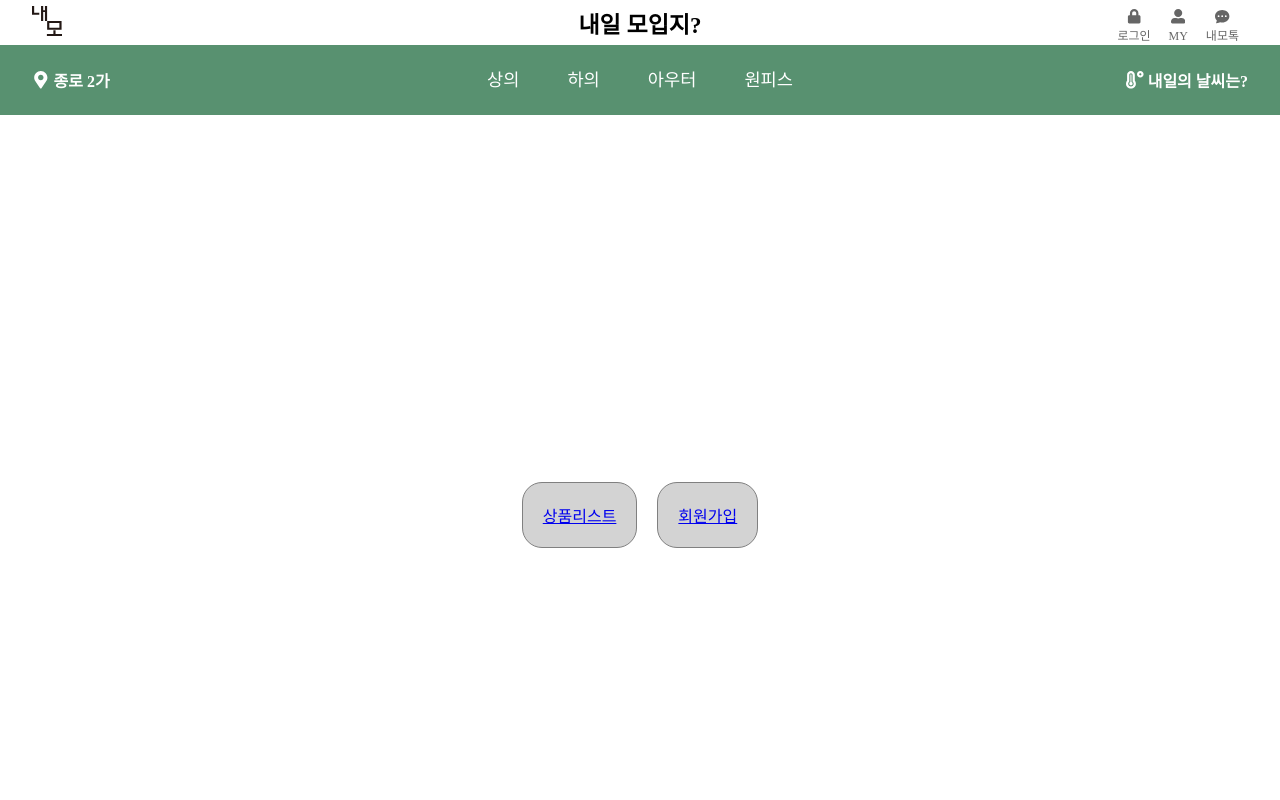
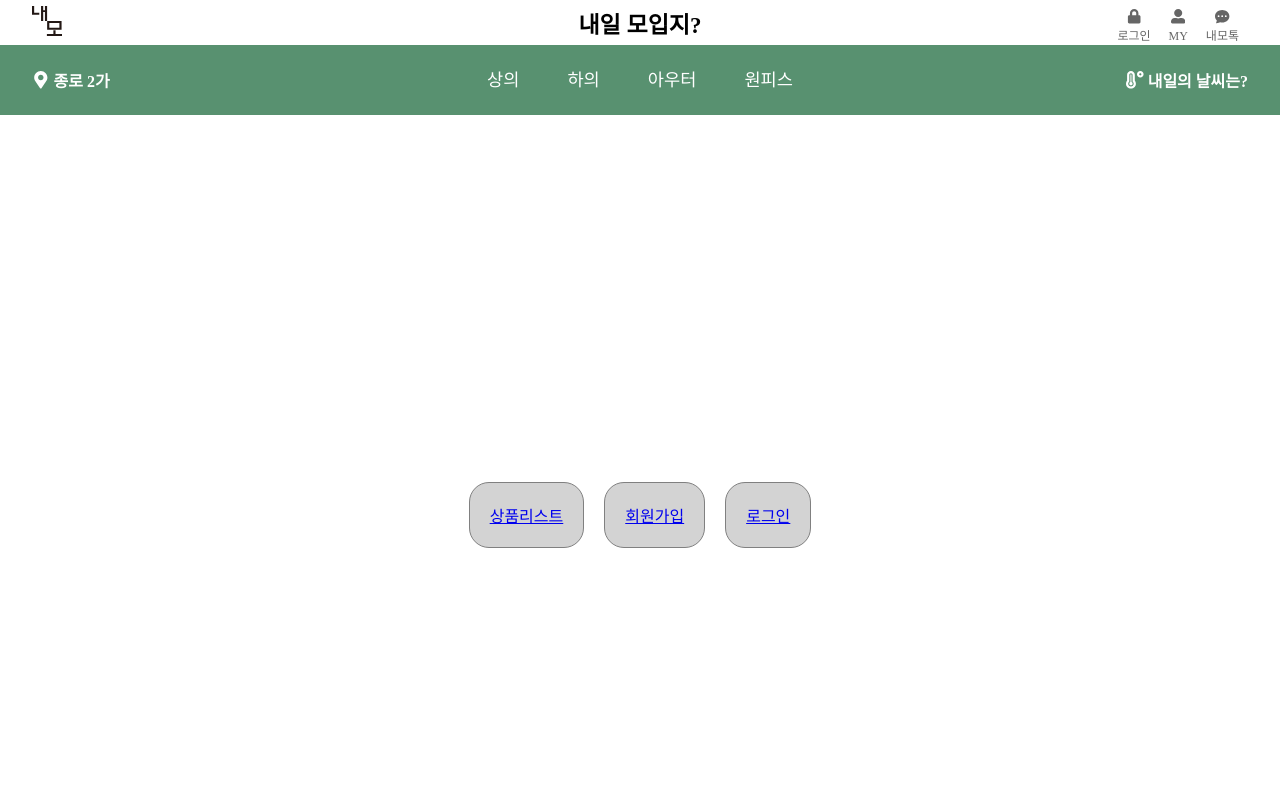
Before and after one commit to yengs/NEMO-react, a React (Create React App) app in the folder nemo-project/: page / in a window 1280 px wide. Shown: the top 800 px of the page. Built offline with nearby package versions, Linux system fonts and the light colour scheme; a web font is replaced by a local one.

Commit message:
로그인페이지 넣어둠

```diff
--- a/nemo-project/package.json
+++ b/nemo-project/package.json
@@ -11,7 +11,6 @@
     "react": "^18.2.0",
     "react-daum-postcode": "^3.1.1",
     "react-dom": "^18.2.0",
-
     "react-icons": "^4.6.0",
     "react-router-dom": "^5.3.0",
     "react-scripts": "5.0.1",
--- a/nemo-project/src/Main.js
+++ b/nemo-project/src/Main.js
@@ -3,7 +3,7 @@ import { Link } from "react-router-dom";
 function Main() {
     const styles = {
         container: {
-            width: 300,
+            width: 400,
             marginLeft: 'auto',
             marginRight: 'auto',
             display: 'flex',
@@ -25,7 +25,8 @@ function Main() {
         <>
             <div style={styles.container}>
                 <div style={styles.menu}><Link to="/item">상품리스트</Link></div>
-                <div style={styles.menu}><Link to="/member">회원가입</Link></div>
+                <div style={styles.menu}><Link to="/member/join">회원가입</Link></div>
+                <div style={styles.menu}><Link to="/member/login">로그인</Link></div>
             </div>
         </>
     );
--- a/nemo-project/src/member/Login.js
+++ b/nemo-project/src/member/Login.js
@@ -12,9 +12,9 @@ function Login ({ history }) {
         e.preventDefault();
         axios.post('http://localhost:8080/member/login', {"memberId": id, "memberPw": pw})
         .then(response => {
-            if (response.status === 200 && response.data != "") {
+            if (response.status === 200 && response.data !== "") {
                 sessionStorage.setItem("token", response.data);
-                history.push('/member');
+                history.push('/member/login');
             } else {
                 sessionStorage.clear();
             }
@@ -31,7 +31,7 @@ function Login ({ history }) {
                     Id: <input type="id" value={id} onChange={changeId} />
                 </p>
                 <p>
-                    Password: <input type="pw" value={pw} onChange={changePw} />
+                    Pw: <input type="password" value={pw} onChange={changePw} />
                 </p>
                 <p>
                     <input type="submit" onClick={handlerSubmit} value="로그인" />
```
Also changed, not shown: 1 other file (tests, documents, lock files or other folders).
